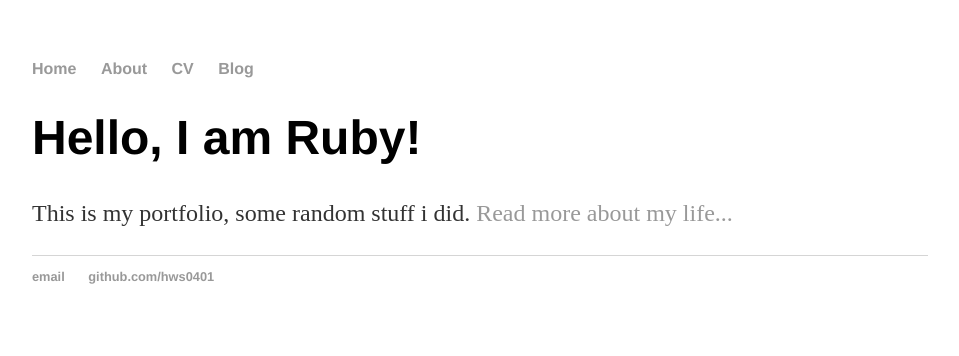
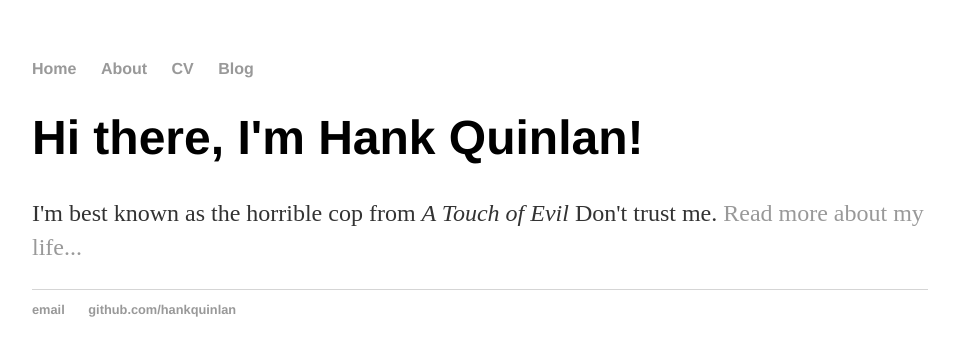
Before and after one commit to HuWenShin/HuWenShin.github.io, a Jekyll site: the page built from index.html, in a window 1280 px wide. Shown: the top 356 px of the page, without its empty margins (160-1119 px from the left). Built offline with Jekyll 4.4.1, drawn with Linux system fonts in a browser that asks for light colours.

Commit message:
update default content into index

```diff
--- a/index.html
+++ b/index.html
@@ -1,29 +1,8 @@
-<!DOCTYPE html>
-<html>
-	<head>
-		<title>Home</title>
-		<link rel="stylesheet" type="text/css" href="/css/main.css">
-	</head>
-	<body>
-		<nav>
-    		<ul>
-        		<li><a href="/">Home</a></li>
-	        	<li><a href="/about">About</a></li>
-        		<li><a href="/cv">CV</a></li>
-        		<li><a href="/blog">Blog</a></li>
-    		</ul>
-		</nav>
-		<div class="container">
-    		<div class="blurb">
-        		<h1>Hello, I am Ruby!</h1>
-				<p>This is my portfolio, some random stuff i did. <a href="/about">Read more about my life...</a></p>
-    		</div><!-- /.blurb -->
-		</div><!-- /.container -->
-		<footer>
-    		<ul>
-        		<li><a href="mailto:ruby.huwenshin@gmail.com">email</a></li>
-        		<li><a href="https://github.com/hws0401">github.com/hws0401</a></li>
-			</ul>
-		</footer>
-	</body>
-</html>
+---
+layout: default
+title: Ruby HU
+---
+<div class="blurb">
+	<h1>Hi there, I'm Hank Quinlan!</h1>
+	<p>I'm best known as the horrible cop from <em>A Touch of Evil</em> Don't trust me. <a href="/about">Read more about my life...</a></p>
+</div><!-- /.blurb -->
```
